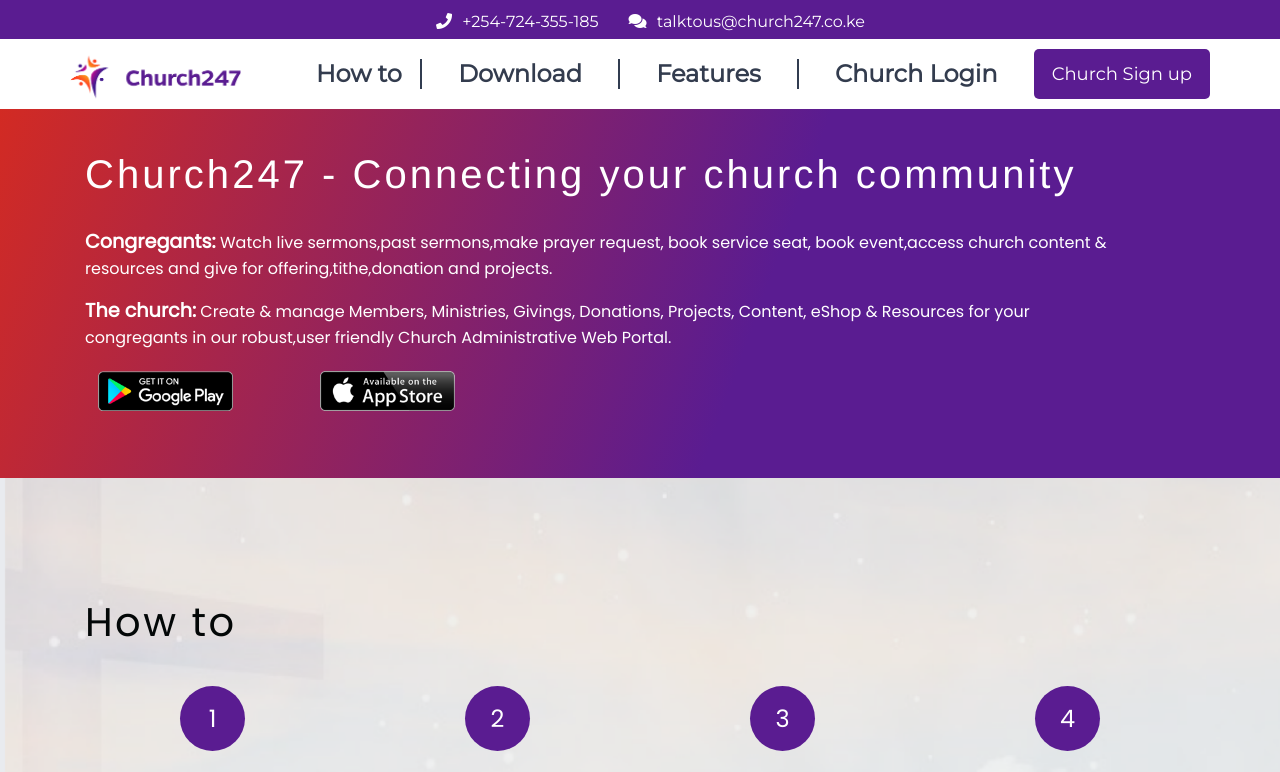
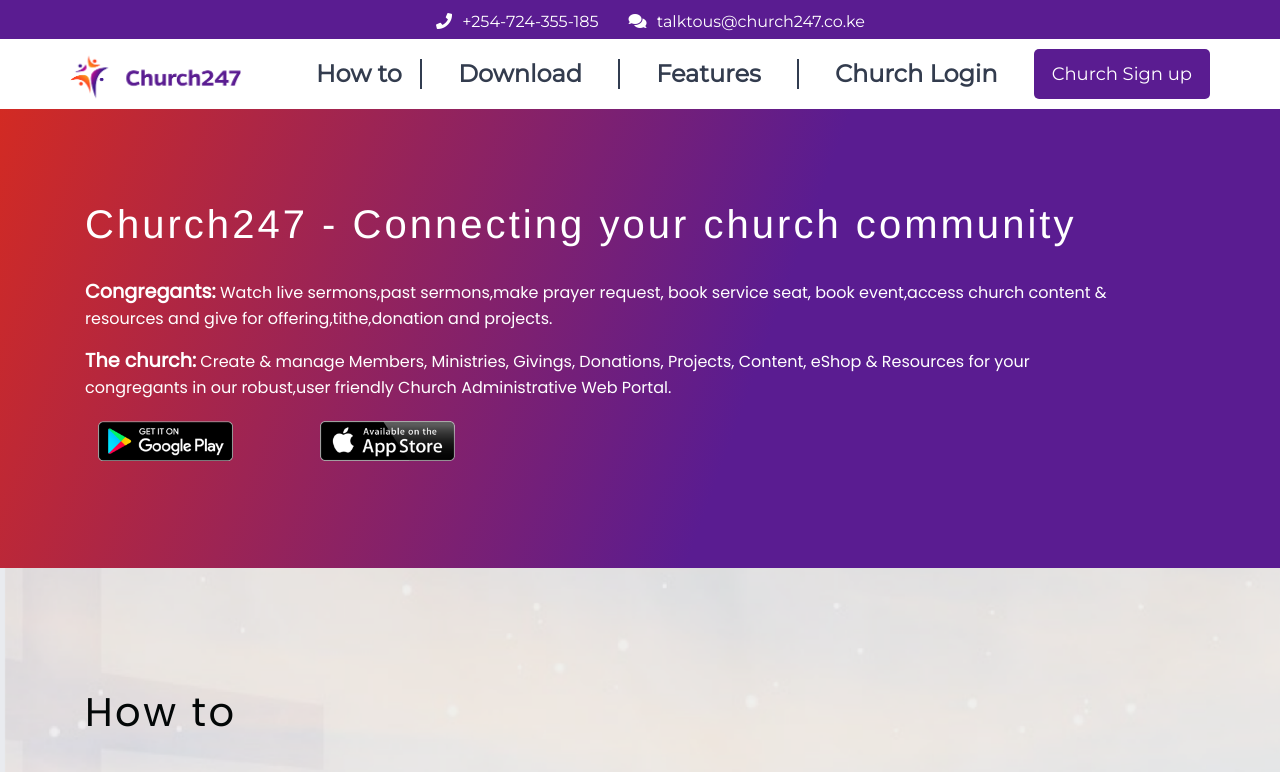
Before and after one commit to gathumartins/church247, an Angular app: page /#/home in a window 1280 px wide. Shown: the top 772 px of the page. Built offline with nearby package versions, Linux system fonts and the light colour scheme.

Commit message:
sixth commit

```diff
--- a/src/app/navbar/navbar.component.css
+++ b/src/app/navbar/navbar.component.css
@@ -8,8 +8,8 @@
   background: -webkit-linear-gradient(160deg, rgba(90, 28, 145, 1) 40%, rgba(216, 43, 30, 1) 100%);
   background: -o-linear-gradient(160deg, rgba(90, 28, 145, 1) 40%, rgba(216, 43, 30, 1) 100%);
   color: #ffffff;
-  padding-top: 150px;
-  padding-bottom: 60px;
+  padding-top: 200px;
+  padding-bottom: 100px;
 }
 .banner h1{
   font-size: 2.5em;
```
